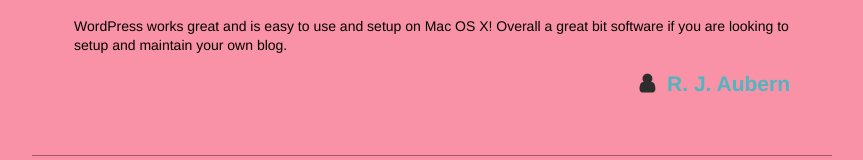
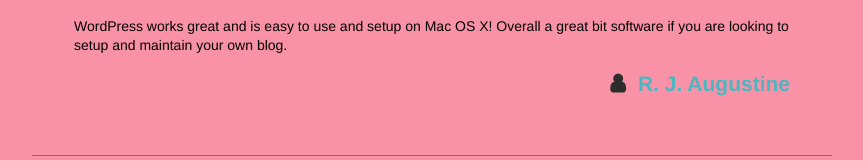
Before and after one commit to Carol254/kuiFashions, an Angular app: page /dashboard/insights in a window 1280 px wide. Shown: the part 2192-2352 px from the top of the page, without its empty margins (208-1071 px from the left). Built offline with nearby package versions, Linux system fonts and the light colour scheme; a web font is replaced by a local one.

Commit message:
changes to insights page

```diff
--- a/src/app/dashboard/insights/insights.component.html
+++ b/src/app/dashboard/insights/insights.component.html
@@ -72,7 +72,7 @@
   <div class="col">
     <p>WordPress works great and is easy to use and setup on Mac OS X! Overall a great bit software if you are looking to setup and maintain your own blog.</p>
 
-    <p class="person">R. J. Aubern</p>
+    <p class="person">R. J. Augustine</p>
   </div>
   <div class="col">
     <p>I’ve tried a few other bloggers, and I thought that Greymatter was as good as it got. Then I found WordPress. Easy to install, easy to set up, easy to use, and more features than I will ever need. Just fantastic! I'm ashamed how little of it's capability I'm using!</p>
```
